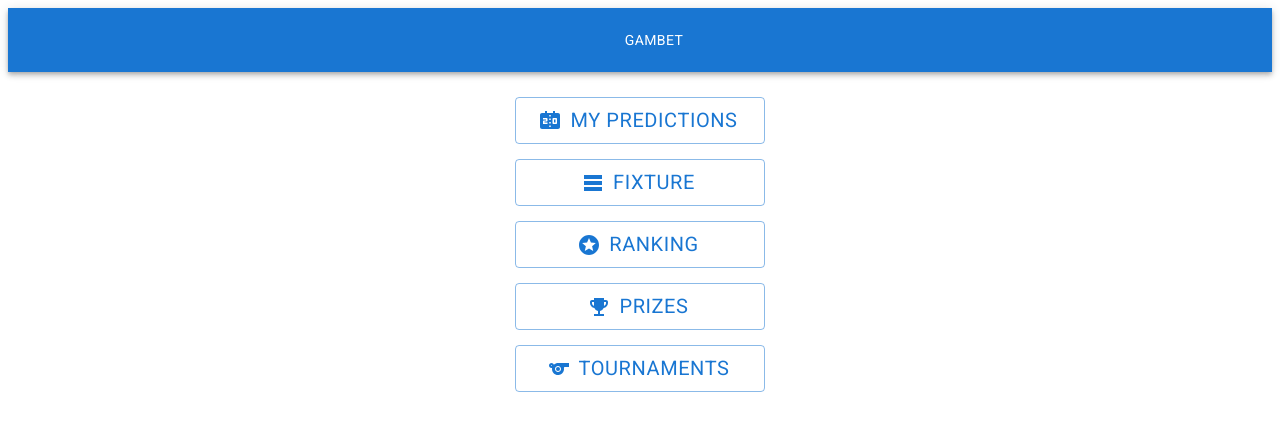
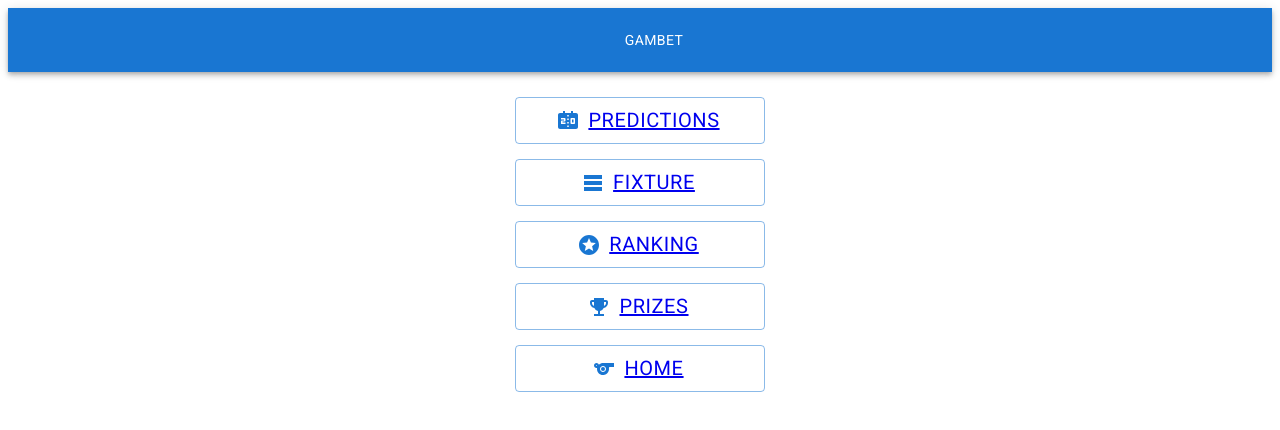
Before and after one commit to NeilenC/Tonic3Prode-Front, a Next.js app: page /tournamentHome/1 in a window 1280 px wide. Shown: the top 430 px of the page. Built offline with nearby package versions, Linux system fonts and the light colour scheme; no server answers.

Commit message:
uso componente Link para redireccionamiento

```diff
--- a/src/pages/Navbar.js
+++ b/src/pages/Navbar.js
@@ -41,11 +41,10 @@ const Navbar = () => {
             setUser(res.data);
           })
           .catch((err) => {
-              console.log(err)
+            console.log(err);
           })
       : null;
   }, [uid]);
-
 
   const handleClick = (event) => {
     setAnchorEl(event.currentTarget);
@@ -105,8 +104,16 @@ const Navbar = () => {
               open={open}
               onClose={handleClose}
             >
-              {user && <MenuItem onClick={handleClose}>Perfil</MenuItem>}
-              {user && <MenuItem onClick={handleClose}>Configuración</MenuItem>}
+              {user && (
+                <Link href="/user/profilePage">
+                  <MenuItem onClick={handleClose}>Perfil</MenuItem>
+                </Link>
+              )}
+              {user && (
+                <Link href="/user/editProfile">
+                  <MenuItem onClick={handleClose}>Configuración</MenuItem>
+                </Link>
+              )}
               {user && (
                 <MenuItem
                   onClick={() => {
@@ -127,25 +134,19 @@ const Navbar = () => {
         onClose={() => setDrawerOpen(false)}
       >
         <div style={{ width: "250px" }}>
-          <MenuItem
-            onClick={() => {
-              setDrawerOpen(false);
-              window.location.href = "http://localhost:3000/home";
-            }}
-          >
+          <Link href="/home">
+            <MenuItem onClick={() => setDrawerOpen(false)}>
               Tournaments
             </MenuItem>
+          </Link>
 
-          {user.rol === "admin" ? (
-            <MenuItem
-              onClick={() => {
-                setDrawerOpen(false);
-                window.location.href = "http://localhost:3000/admin";
-              }}
-            >
+          {user.rol === "admin" && (
+            <Link href="/admin">
+              <MenuItem onClick={() => setDrawerOpen(false)}>
                 Admin Panel
               </MenuItem>
-          ) : null}
+            </Link>
+          )}
         </div>
       </Drawer>
     </>
--- a/src/pages/tournamentHome/[id].js
+++ b/src/pages/tournamentHome/[id].js
@@ -10,6 +10,7 @@ import {
   Games,
 } from "@mui/icons-material";
 import { useRouter } from "next/router";
+import Link from "next/link";
 
 const Home = ({}) => {
   const router = useRouter();
@@ -92,10 +93,10 @@ const Home = ({}) => {
         sx={{ width: "250px", margin: "25px 0px 15px 0px", fontSize: "20px" }}
         onClick={() => {
           sendPredictions();
-          router.push(`Predictions/${id}`);
+          //router.push(`Predictions/${id}`);
         }}
       >
-        My predictions
+        <Link href={`Predictions/${id}`}>Predictions</Link>
       </Button>
 
       <Button
@@ -103,11 +104,11 @@ const Home = ({}) => {
         variant="outlined"
         startIcon={<FixtureIcon />}
         sx={{ width: "250px", marginBottom: "15px", fontSize: "20px" }}
-        onClick={() => {
-          window.location.href = `/fixture`;
-        }}
+        // onClick={() => {
+        //   window.location.href = `/fixture`;
+        // }}
       >
-        Fixture
+        <Link href="/fixture">Fixture</Link>
       </Button>
 
       <Button
@@ -115,23 +116,27 @@ const Home = ({}) => {
         variant="outlined"
         startIcon={<RankingIcon />}
         sx={{ width: "250px", marginBottom: "15px", fontSize: "20px" }}
-        onClick={() => {
-          window.location.href = `/ranking`;
-        }}
+        // onClick={() => {
+        //   window.location.href = `/ranking`;
+        // }}
       >
-        Ranking
+        <Link href="/ranking">Ranking</Link>
       </Button>
 
       <Button
         size="xl"
         variant="outlined"
         startIcon={<PrizesIcon />}
-        sx={{ width: "250px", marginBottom: "15px", fontSize: "20px" }}
-        onClick={() => {
-          window.location.href = `/tournament/${id}/prizes`;
+        sx={{
+          width: "250px",
+          marginBottom: "15px",
+          fontSize: "20px",
+          textDecoration: "none",
         }}
       >
-        Prizes
+        <Link href={`/tournament/${id}/prizes`} passHref>
+          Prizes
+        </Link>
       </Button>
 
       <Button
@@ -139,11 +144,11 @@ const Home = ({}) => {
         variant="outlined"
         startIcon={<TournamentIcon />}
         sx={{ width: "250px", marginBottom: "15px", fontSize: "20px" }}
-        onClick={() => {
-          window.location.href = `/home`;
-        }}
+        // onClick={() => {
+        //   window.location.href = `/home`;
+        // }}
       >
-        Tournaments
+        <Link href="/home">Home</Link>
       </Button>
     </Box>
   );
```
Also changed, not shown: src/commons/TournamentCard.js (+7 -4 lines), src/pages/admin/tournaments/index.js (+6 -3 lines), src/pages/user/editProfile.js (renamed from src/pages/user/profile.js, +7 -1 lines), src/pages/user/profilePage.js (added, +9 -0 lines), src/pages/user/my-predictions.js (added). Lines whose indentation alone changed are shown as unchanged.
